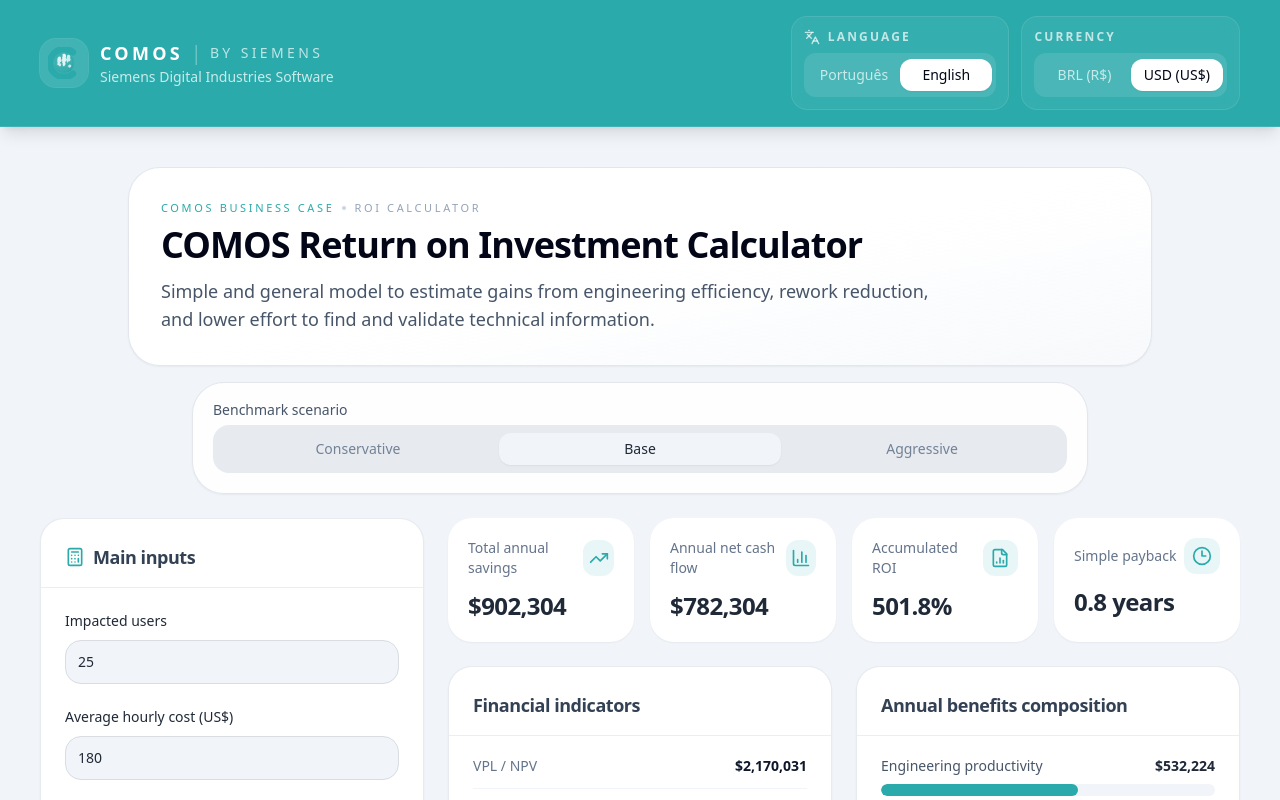
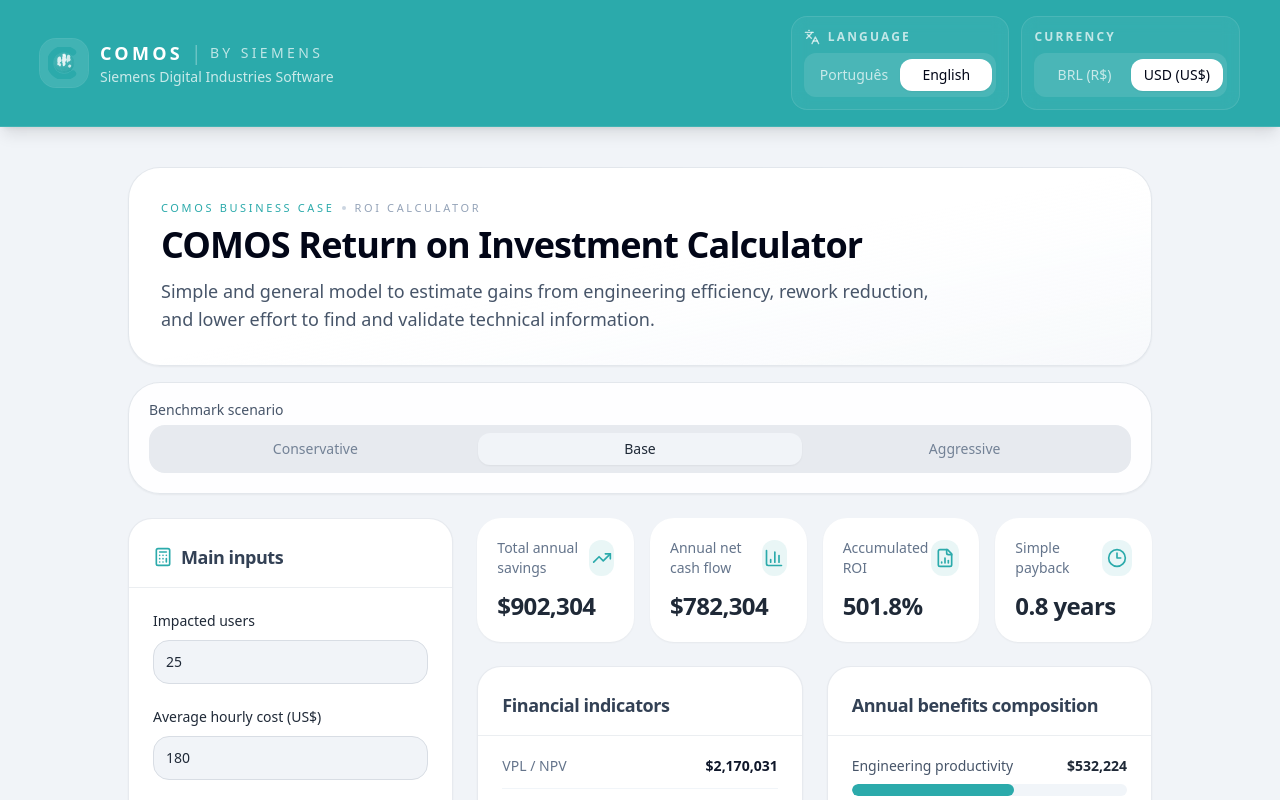
Before and after one commit to TadeuMartins/COMOS_CALCULATOR, a React (Vite) app: page / in a window 1280 px wide. Shown: the top 800 px of the page. Built offline with nearby package versions, Linux system fonts and the light colour scheme.

Commit message:
fix: polish stacked top card alignment
Co-authored-by: TadeuMartins <156713091+TadeuMartins@users.noreply.github.com>

```diff
--- a/comos_roi_calculator_app.tsx
+++ b/comos_roi_calculator_app.tsx
@@ -447,9 +447,9 @@ export default function ComosRoiCalculatorApp() {
       </header>
 
       <div className="p-6 md:p-10">
-      <div className="max-w-7xl mx-auto space-y-6">
+      <div className="mx-auto w-full max-w-5xl space-y-6">
         <div className="space-y-4">
-          <div className="mx-auto w-full max-w-5xl rounded-[2rem] border border-border/70 bg-gradient-to-br from-white via-white to-slate-50/80 p-6 shadow-sm md:p-8">
+          <div className="w-full rounded-[2rem] border border-border/70 bg-gradient-to-br from-white via-white to-slate-50/80 p-6 shadow-sm md:p-8">
             <div className="mb-2 flex flex-wrap items-center gap-2 text-[11px] font-medium uppercase tracking-[0.24em] text-slate-400">
               <span className="text-[#2BAAAB]">{t.businessCase}</span>
               <span className="h-1 w-1 rounded-full bg-slate-300" aria-hidden="true" />
@@ -461,7 +461,7 @@ export default function ComosRoiCalculatorApp() {
 
           <section
             aria-label={t.benchmarkScenario}
-            className="mx-auto w-full max-w-4xl rounded-[2rem] border border-border/70 bg-white/90 p-5 shadow-sm"
+            className="w-full rounded-[2rem] border border-border/70 bg-white/90 p-5 shadow-sm"
           >
             <Label className="mb-2 block text-slate-600">{t.benchmarkScenario}</Label>
             <Tabs value={scenario} onValueChange={(v) => setScenario(v as ScenarioKey)}>
```
